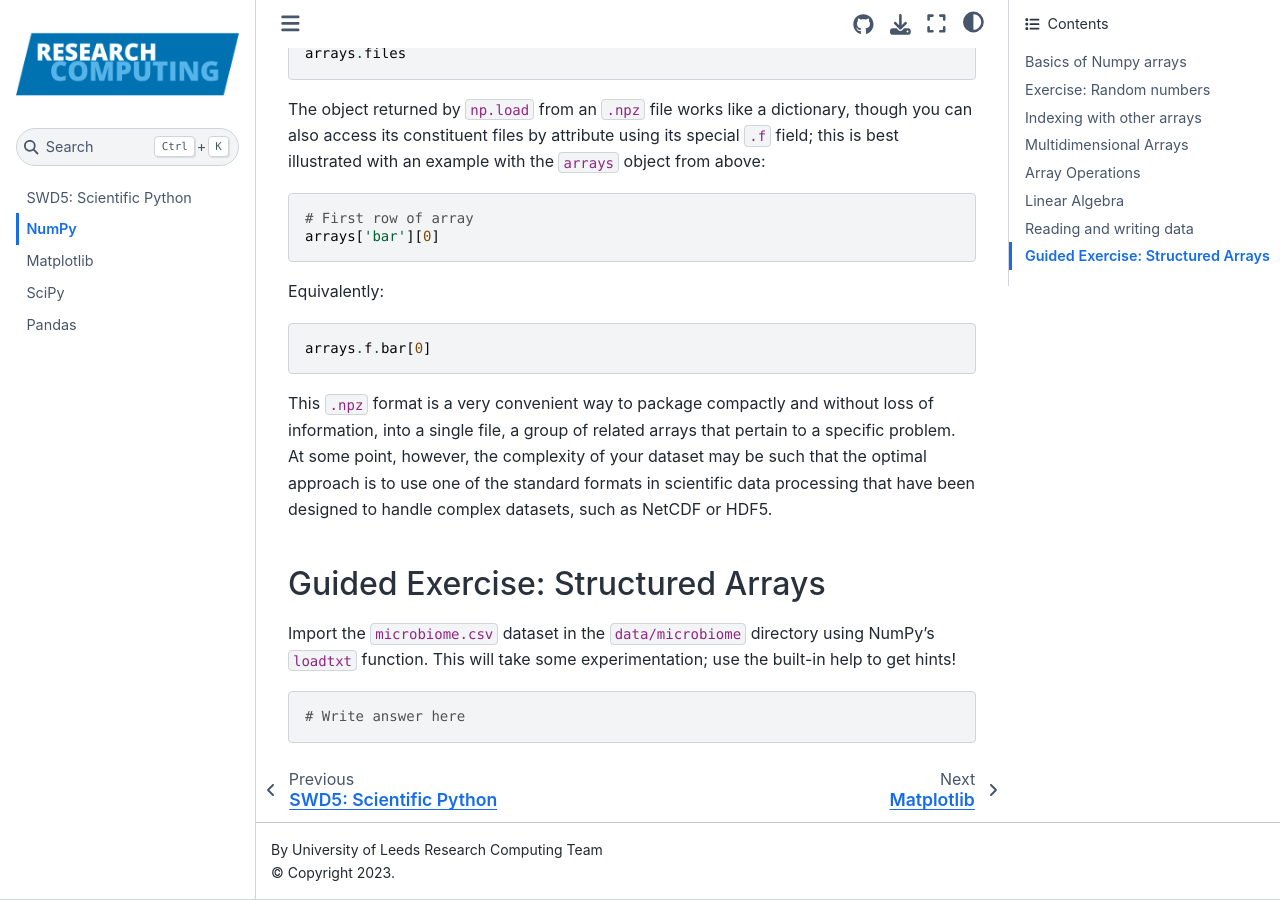
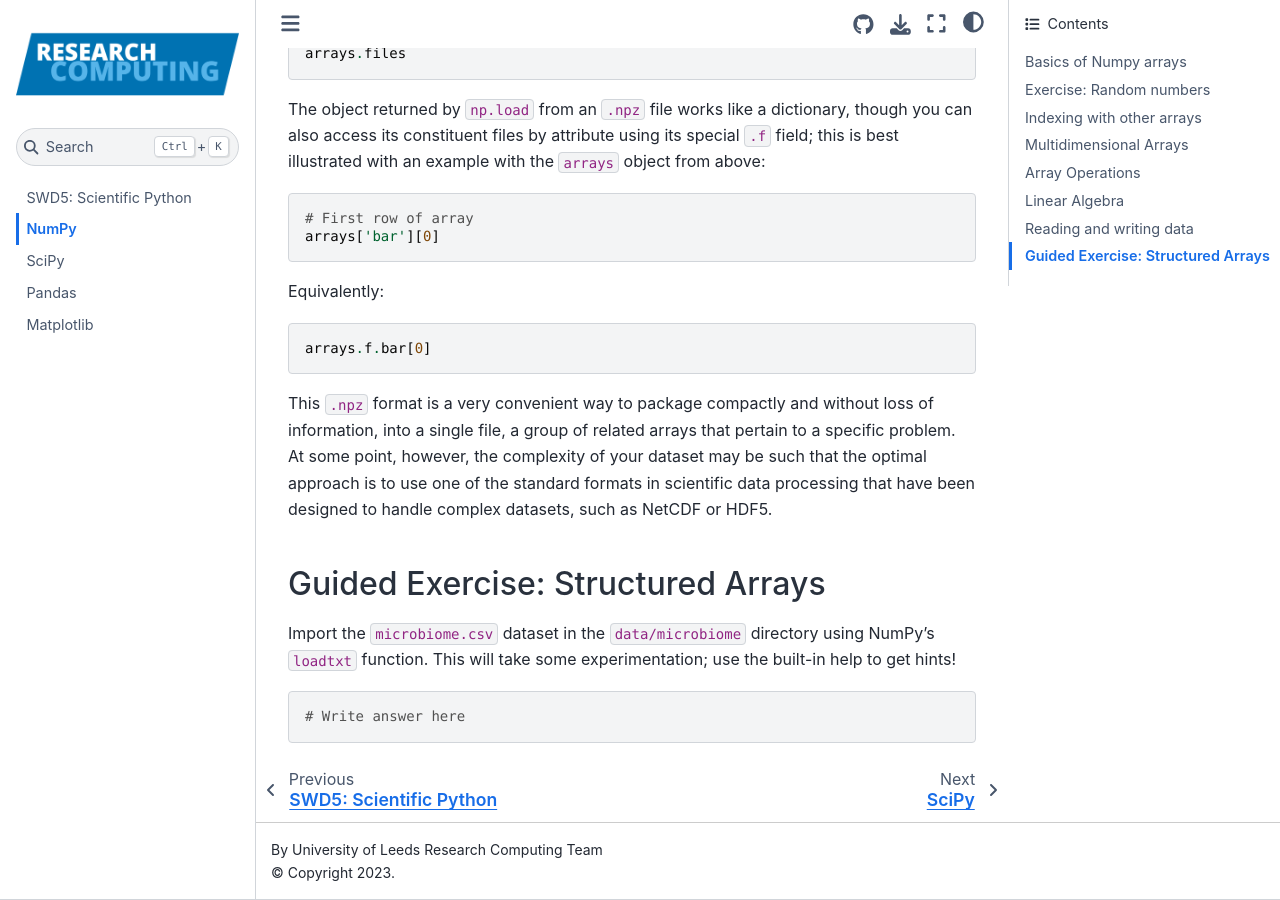
Before and after one commit to ARCTraining/swd5_sc_py, a Jupyter Book: the page built from book/1_numpy.md, in a window 1280 px wide and 900 px high, scrolled down 13033 px. Built offline with Jupyter Book 1.0.4 settings and Sphinx 7.4.7 and the Sphinx Book theme 1.1.4, drawn with Linux system fonts in a browser that asks for light colours; some of the changed lines change nothing that is shown.

Commit message:
update toc order

```diff
--- a/book/_toc.yml
+++ b/book/_toc.yml
@@ -8,6 +8,6 @@ root: welcome
 
 sections:
   - file: 1_numpy
-  - file: 2_matplotlib/3_matplotlib
   - file: 3_scipy/3_scipy
   - file: 4_pandas/4_intro_pandas
+  - file: 2_matplotlib/3_matplotlib
```
